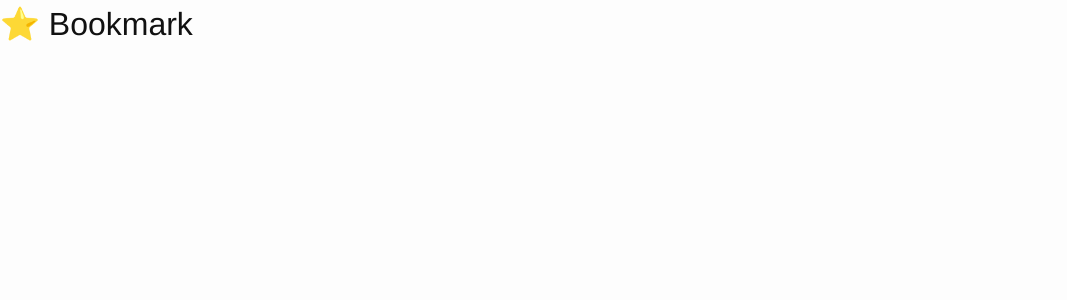
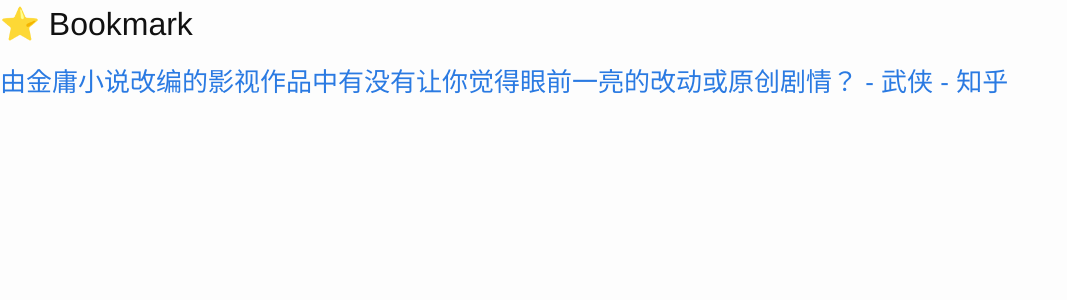
Before and after one commit to cnwarden/cnwarden.github.io, a Jekyll site: the page built from fav/index.md, in a window 1280 px wide. Shown: the top 300 px of the page, without its empty margins (0-1067 px from the left). Built offline with Jekyll 4.4.1, drawn with Linux system fonts in a browser that asks for light colours; emoji names are drawn with the system emoji font.

Commit message:
auto commit

```diff
--- a/fav/index.md
+++ b/fav/index.md
@@ -4,3 +4,4 @@ title:  fav
 ---
 
 ## :star: Bookmark
+### [由金庸小说改编的影视作品中有没有让你觉得眼前一亮的改动或原创剧情？ - 武侠 - 知乎](https://www.zhihu.com/question/40580832)
```
